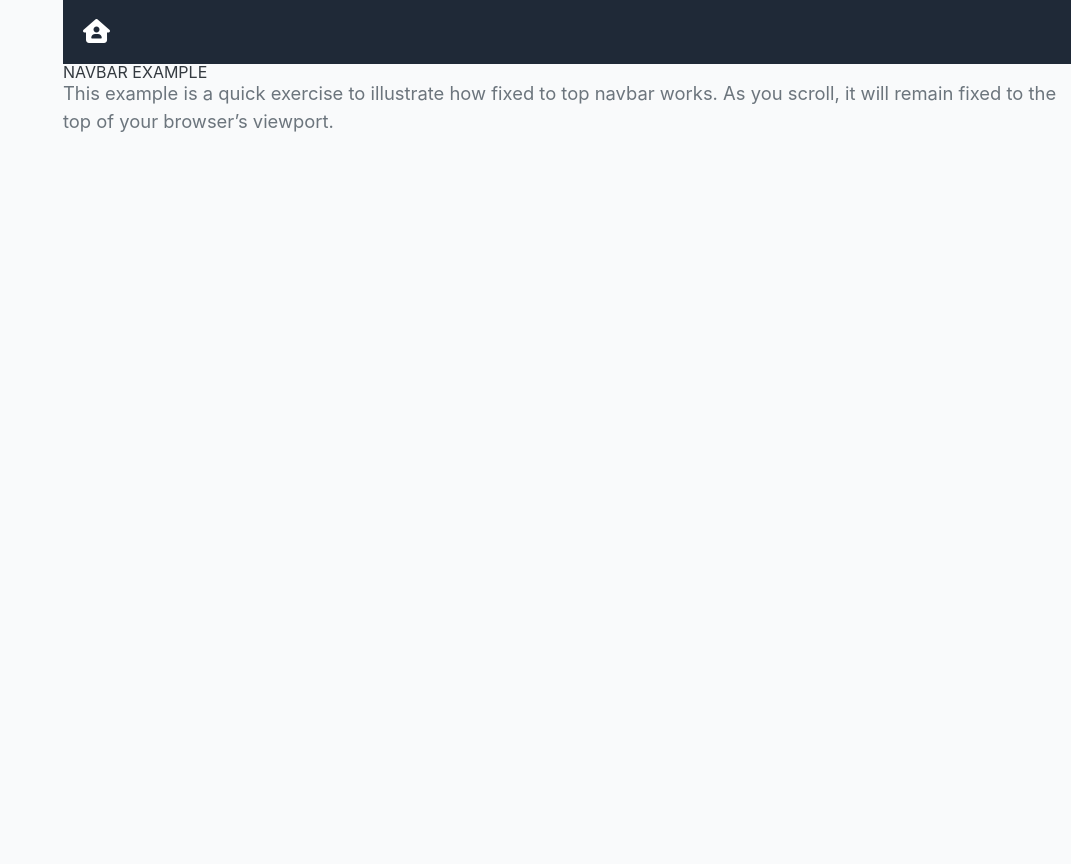
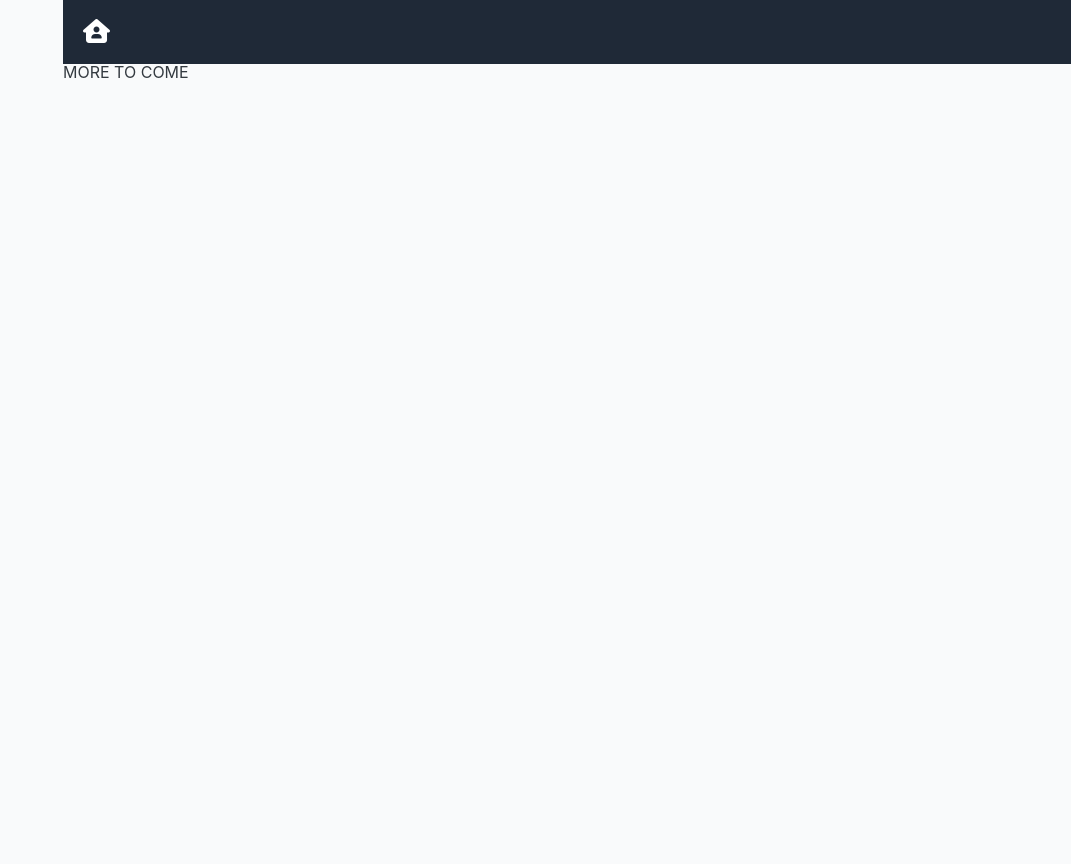
Before and after one commit to Jack-Naughton/homepage, a Django app: page /accounts/profile/ in a window 1280 px wide. Shown: the whole page, without its empty margins (209-1280 px from the left). Before the commit the page ends 132 px from the top, so only its background shows below. Run offline with Django 3.2, Linux system fonts and the light colour scheme; the visitor is signed in with stand-in values (Sample User, id 1); parts of the project's set-up code (start-up, migrations or seed data) failed here and were passed over; some libraries are stand-ins or nearby versions.

Commit message:
small stylings

```diff
--- a/accounts/templates/accounts/base_logged_in.html
+++ b/accounts/templates/accounts/base_logged_in.html
@@ -5,7 +5,7 @@
     <nav class="flex fixed items-center justify-between flex-wrap bg-gray-800 p-3 fixed w-full z-10 top-0">
         {% include 'accounts/navbar_top.html' %}
     </nav>
-    <main id="main-body" class="container w-full flex flex-wrap mt-16">
+    <main id="main-body" class="container w-full flex flex-wrap mt-16 h-screen">
         {% block base_main %}{% endblock %}
     </main>
     <script src="https://cdn.tailwindcss.com"></script>
--- a/accounts/templates/accounts/profile.html
+++ b/accounts/templates/accounts/profile.html
@@ -1,7 +1,6 @@
 {% extends 'accounts/base_logged_in.html' %}
 {% block base_main %}
     <div class="">
-        <h1>Navbar example</h1>
-        <p class="lead">This example is a quick exercise to illustrate how fixed to top navbar works. As you scroll, it will remain fixed to the top of your browser’s viewport.</p>
+        <h1>More to come</h1>
     </div>
 {% endblock %}
--- a/accounts/templates/accounts/update.html
+++ b/accounts/templates/accounts/update.html
@@ -1,7 +1,7 @@
 {% extends 'accounts/base_logged_in.html' %}
 {% load tailwind_filters %}
 {% block base_main %}
-    <div class="flex items-center justify-center h-screen w-full">
+    <div class="flex justify-center h-full w-full mt-20">
         <div class="md:w-1/3">
             <form method="POST">
                 {% csrf_token %}
```
